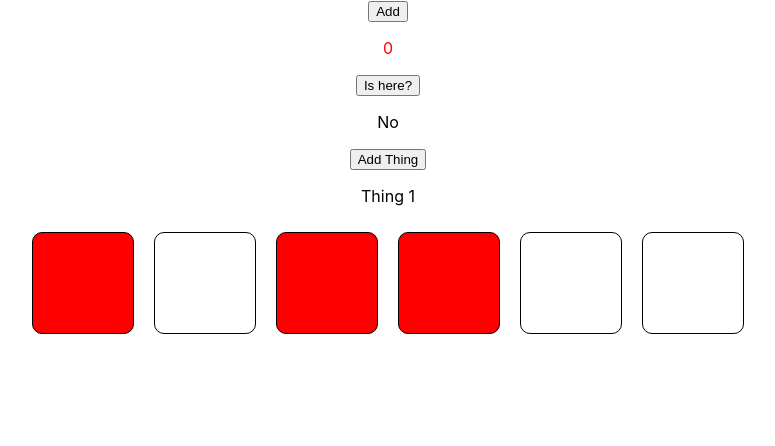
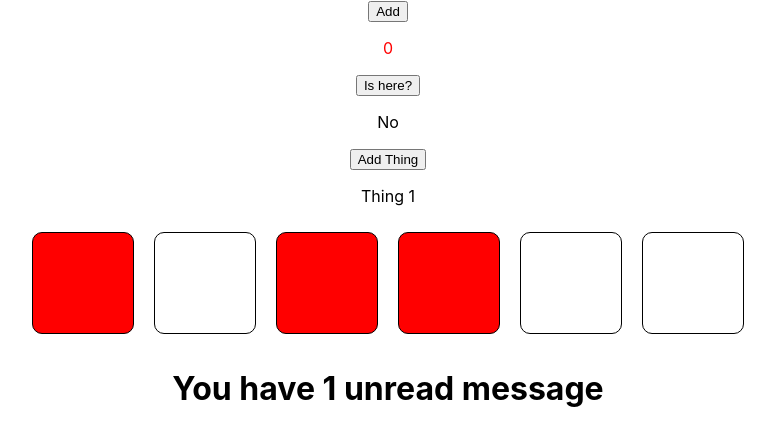
Before and after one commit to LennyRemache/learn-react, a React (Create React App) app in the folder counter-app/: page / in a window 1280 px wide. Shown: the top 446 px of the page, without its empty margins (252-1027 px from the left). Built offline with nearby package versions, Linux system fonts and the light colour scheme.

Commit message:
Conditional Rendering

```diff
--- a/counter-app/src/App.js
+++ b/counter-app/src/App.js
@@ -60,6 +60,8 @@ function App() {
     );
   });
 
+  const [messages, setMessages] = React.useState(["a"]);
+
   return (
     <div className="App">
       <button onClick={add}>Add</button>
@@ -70,6 +72,16 @@ function App() {
       {renderThingsArr}
 
       {squareElements}
+      <div>
+        {messages.length === 0 ? (
+          <h1>"You're all caught up!"</h1>
+        ) : (
+          <h1>
+            You have {messages.length} unread message
+            {messages.length > 1 && "s"}
+          </h1>
+        )}
+      </div>
     </div>
   );
 }
```
